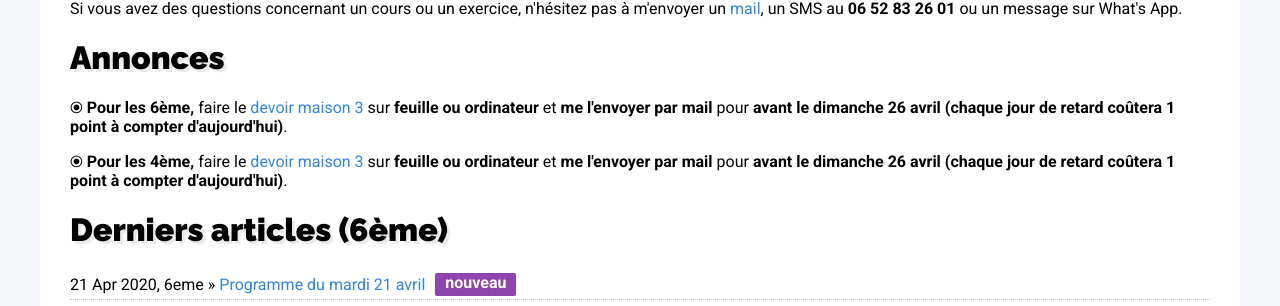
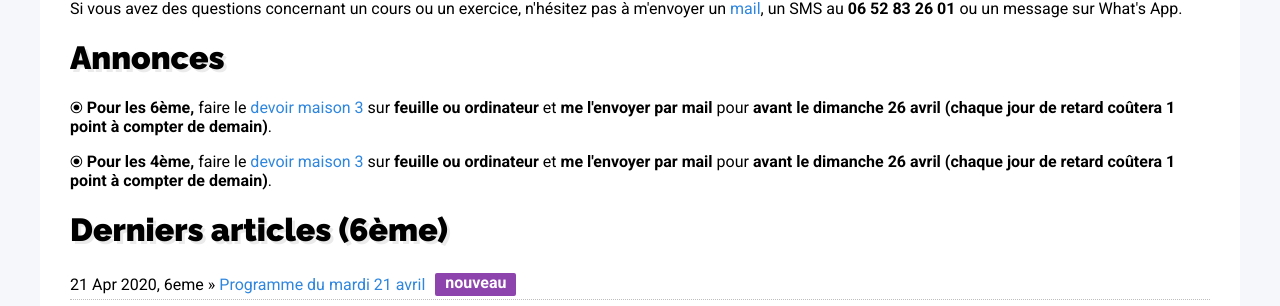
Before and after one commit to DangSinslay/DangSinslay.github.io, a Jekyll site: the page built from index.html, in a window 1280 px wide and 1396 px high. Shown: the part 524-830 px from the top of the window. Built offline with Jekyll 4.4.1, drawn with Linux system fonts in a browser that asks for light colours.

Commit message:
Update index.html

```diff
--- a/index.html
+++ b/index.html
@@ -11,8 +11,8 @@ title: Blog de Mr. DANG, professeur de mathématiques
 	<p>Si vous avez des questions concernant un cours ou un exercice, n'hésitez pas à m'envoyer un <a href="mailto:benjamindang2015@gmail.com">mail</a>, un SMS au <strong>06 52 83 26 01</strong> ou un message sur What's App.</p>
 
 	<h1 class="section">Annonces</h1>
-	<p>⦿ <strong>Pour les 6ème,</strong> faire le <a href="/dm/6eme/dm_3.pdf">devoir maison 3</a> sur <strong>feuille ou ordinateur</strong> et <strong>me l'envoyer par mail</strong> pour <strong>avant le dimanche 26 avril (chaque jour de retard coûtera 1 point à compter d'aujourd'hui)</strong>.</p>
-	<p>⦿ <strong>Pour les 4ème,</strong> faire le <a href="/dm/4eme/dm_3.pdf">devoir maison 3</a> sur <strong>feuille ou ordinateur</strong> et <strong>me l'envoyer par mail</strong> pour <strong>avant le dimanche 26 avril (chaque jour de retard coûtera 1 point à compter d'aujourd'hui)</strong>.</p>
+	<p>⦿ <strong>Pour les 6ème,</strong> faire le <a href="/dm/6eme/dm_3.pdf">devoir maison 3</a> sur <strong>feuille ou ordinateur</strong> et <strong>me l'envoyer par mail</strong> pour <strong>avant le dimanche 26 avril (chaque jour de retard coûtera 1 point à compter de demain)</strong>.</p>
+	<p>⦿ <strong>Pour les 4ème,</strong> faire le <a href="/dm/4eme/dm_3.pdf">devoir maison 3</a> sur <strong>feuille ou ordinateur</strong> et <strong>me l'envoyer par mail</strong> pour <strong>avant le dimanche 26 avril (chaque jour de retard coûtera 1 point à compter de demain)</strong>.</p>
 	<h1 class="section">Derniers articles (6ème)</h1>
 	<ul class="posts">
 		{% for post in site.categories.6eme limit:1 %}
```
